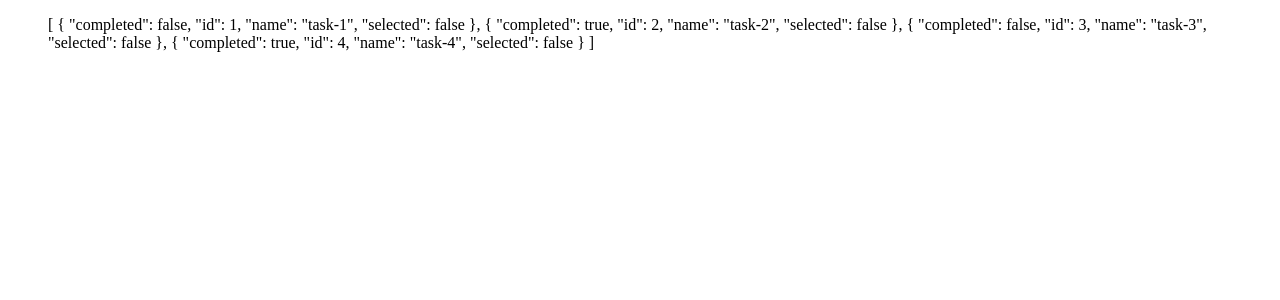
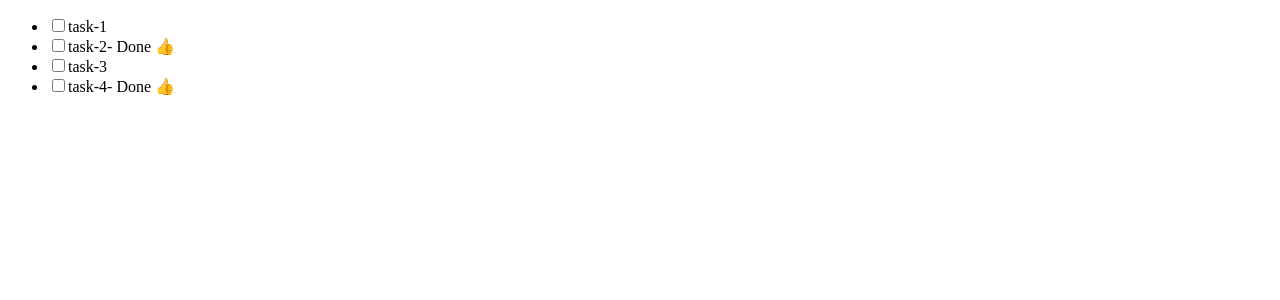
Before and after one commit to wasabina67-org/todolist-flask, a Flask app: page / in a window 1280 px wide. Shown: the top 300 px of the page. Run offline with Flask 3, Linux system fonts and the light colour scheme; data that the repository does not hold is empty; some libraries are stand-ins or nearby versions.

Commit message:
Update index.html

```diff
--- a/src/templates/index.html
+++ b/src/templates/index.html
@@ -11,7 +11,11 @@
   <body>
     <div id="app">
       <ul class="todolist">
-        [[ todos ]]
+        <li v-for="todo in todos" :key="todo.id">
+          <input type="checkbox" :id="todo.id" v-model="todo.selected" />
+          <label :for="todo.id">[[ todo.name ]]</label>
+          <span v-if="todo.completed">- Done 👍</span>
+        </li>
       </ul>
     </div>
     <script>
```
